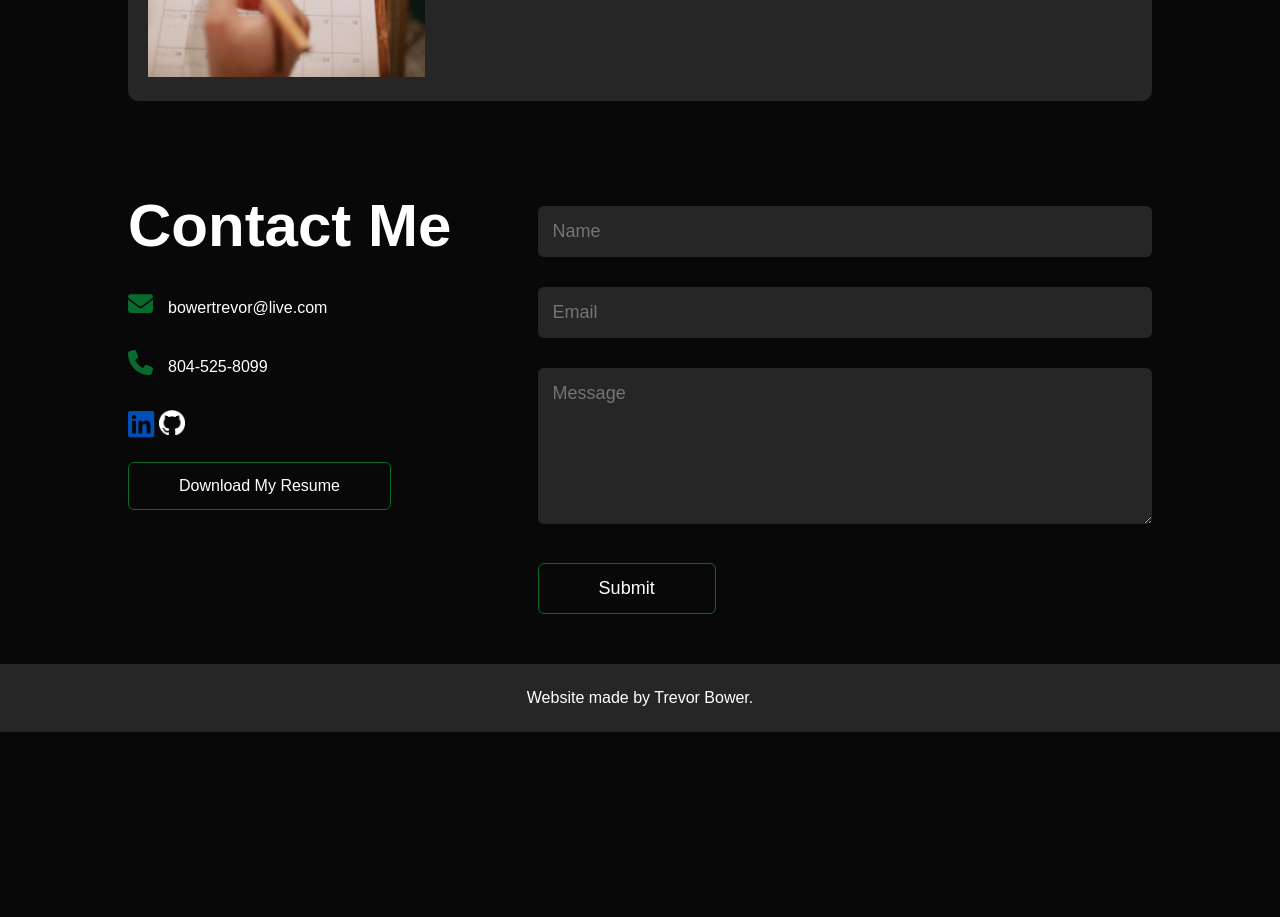
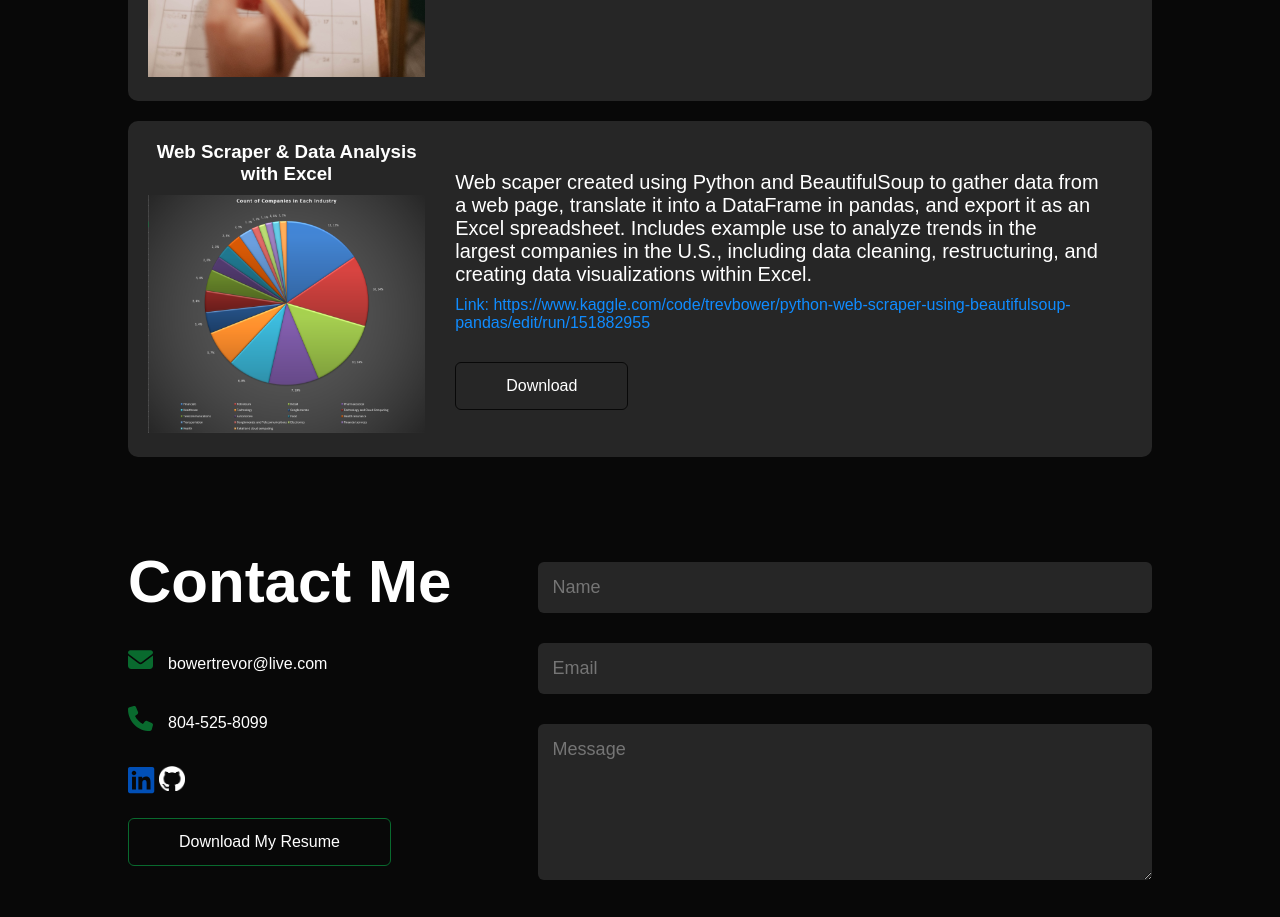
Before and after one commit to T-Bower-GH/Portfolio-Website, a React (Create React App) app: page / in a window 1280 px wide. Shown: the part 2240-3157 px from the top of the page. Before the commit the page ends 2972 px from the top, so only its background shows below. Built offline with nearby package versions, Linux system fonts and the light colour scheme.

Commit message:
Added web scraper to portfolio

```diff
--- a/src/components/MyPortfolio/MyPortfolio.jsx
+++ b/src/components/MyPortfolio/MyPortfolio.jsx
@@ -4,6 +4,7 @@ import PortfolioTab from './PortfolioTab/PortfolioTab';
 const wellnessTechnologyImg = require("../../images/wellness-technology-pic.png")
 const fireDepartmentImg = require("../../images/fire-department.jpg");
 const appointmentTrackerImg = require("../../images/calendar.jpg");
+const webScraperImg = require("../../images/web-scraper.png");
 
 function MyPortfolio() {
     // Define the data for each portfolio tab
@@ -32,6 +33,14 @@ function MyPortfolio() {
             isDownloadable: false,
             downloadLink: '',
         },
+        {
+            title: 'Web Scraper & Data Analysis with Excel',
+            imgSrc: webScraperImg,
+            description: 'Web scaper created using Python and BeautifulSoup to gather data from a web page, translate it into a DataFrame in pandas, and export it as an Excel spreadsheet. Includes example use to analyze trends in the largest companies in the U.S., including data cleaning, restructuring, and creating data visualizations within Excel.',
+            pageLink: 'https://www.kaggle.com/code/trevbower/python-web-scraper-using-beautifulsoup-pandas/edit/run/151882955',
+            isDownloadable: true,
+            downloadLink: 'https://www.dropbox.com/scl/fi/0vstvsrxxtxl4o7a2h0ml/Python-Web-Scraper-using-BeautifulSoup-Pandas.zip?rlkey=mnn17ymca03iq78glq4a2wwic&dl=1',
+        }
     ];
 
     return (
```
Also changed, not shown: src/images/web-scraper.png (added).
